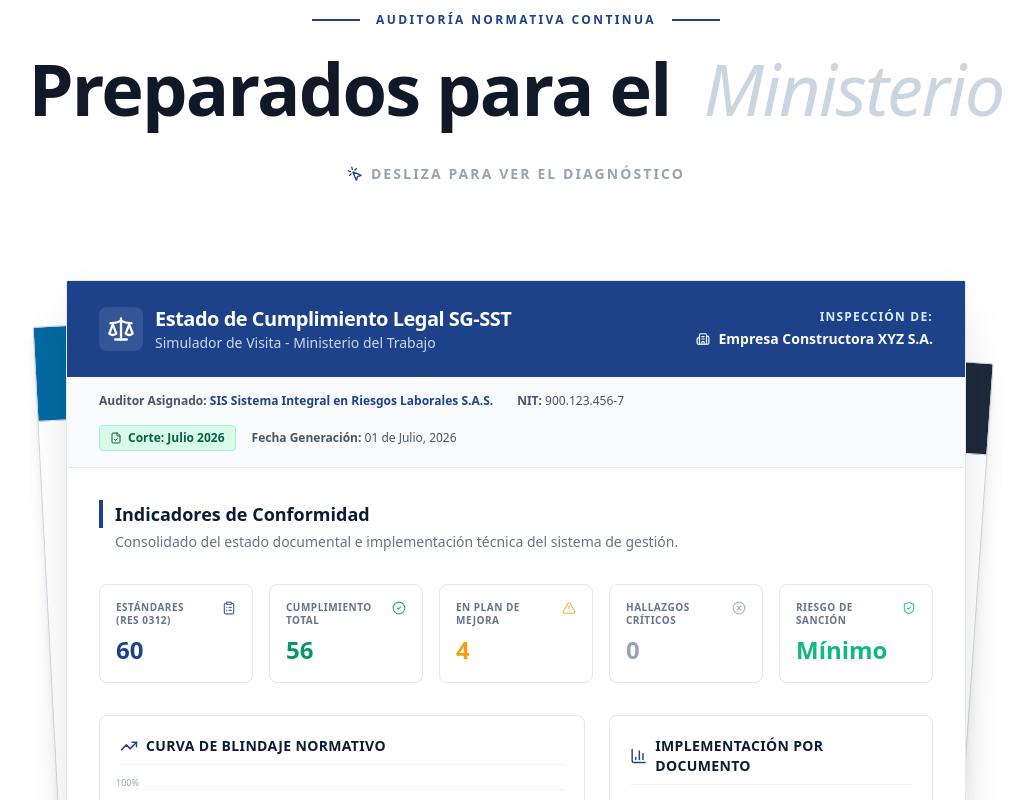
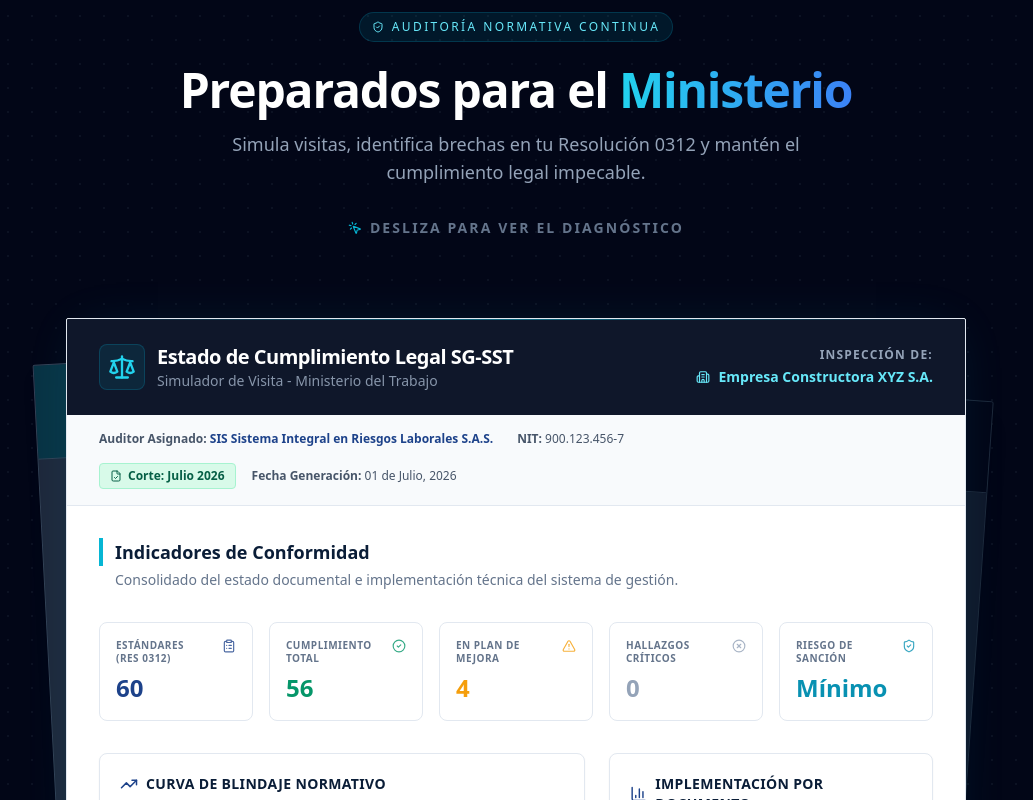
Before and after one commit to integralsst/SIS_CLIENT, a React (Vite) app: page / in a window 1280 px wide. Shown: the part 1580-2380 px from the top of the page, without its empty margins (124-1157 px from the left). Built offline with nearby package versions, Linux system fonts and the light colour scheme.

Commit message:
upgrade dashboard2

```diff
--- a/src/components/SGSSTDashboard.tsx
+++ b/src/components/SGSSTDashboard.tsx
@@ -16,7 +16,7 @@ const sgsstData = {
   periodo: "Corte: Julio 2026",
   fechaEmision: "01 de Julio, 2026",
   kpis: {
-    totalEstandares: 60, // Ref. Res 0312 para empresas riesgo V
+    totalEstandares: 60,
     cumplimiento: 56,
     planMejora: 4,
     criticos: 0,
@@ -53,7 +53,7 @@ const ReportSection: React.FC<{ title: string; icon: React.ElementType; children
   </div>
 );
 
-// 1. Gráfico de Barras (Cumplimiento por Áreas)
+// 1. Gráfico de Barras
 const ComplianceBarChart: React.FC<{ data: typeof sgsstData.auditoriasInternas }> = ({ data }) => {
   return (
     <div className="flex flex-col justify-between h-full w-full gap-2 md:gap-3">
@@ -66,7 +66,7 @@ const ComplianceBarChart: React.FC<{ data: typeof sgsstData.auditoriasInternas }
             </div>
             <div className="w-full h-2 md:h-2.5 bg-slate-100 rounded-sm overflow-hidden transform-gpu">
               <motion.div
-                className={`h-full rounded-sm transform-gpu will-change-[width] ${item.avance === 100 ? 'bg-[#10b981]' : 'bg-[#1d428a]'}`}
+                className={`h-full rounded-sm transform-gpu will-change-[width] ${item.avance === 100 ? 'bg-cyan-500' : 'bg-[#1d428a]'}`}
                 initial={{ width: 0 }}
                 whileInView={{ width: `${item.avance}%` }}
                 viewport={{ once: true }}
@@ -80,10 +80,10 @@ const ComplianceBarChart: React.FC<{ data: typeof sgsstData.auditoriasInternas }
   );
 };
 
-// 2. Gráfico de Área (Evolución % de Cumplimiento)
+// 2. Gráfico de Área
 const TimelineAreaChart: React.FC<{ data: typeof sgsstData.evolucionCumplimiento }> = ({ data }) => {
   const [hoveredIndex, setHoveredIndex] = useState<number | null>(null);
-  const maxVal = 100; // Porcentaje máximo fijo
+  const maxVal = 100;
 
   const getCoordinates = (index: number, value: number) => ({
     x: (index / (data.length - 1)) * 100,
@@ -98,7 +98,6 @@ const TimelineAreaChart: React.FC<{ data: typeof sgsstData.evolucionCumplimiento
     <div className="w-full h-full flex flex-col relative pt-2">
       <div className="flex-1 relative w-full mb-2 min-h-[120px]">
 
-        {/* Grid Horizontal (0%, 33%, 66%, 100%) */}
         <div className="absolute inset-0 flex flex-col justify-between pointer-events-none">
           {[0, 1, 2, 3].map(i => (
             <div key={i} className="w-full border-t border-slate-100 relative">
@@ -112,7 +111,7 @@ const TimelineAreaChart: React.FC<{ data: typeof sgsstData.evolucionCumplimiento
         <svg viewBox="0 0 100 100" preserveAspectRatio="none" className="absolute inset-0 h-full overflow-visible ml-6 w-[calc(100%-1.5rem)]">
           <defs>
             <linearGradient id="areaColor" x1="0" y1="0" x2="0" y2="1">
-              <stop offset="0%" stopColor="#10b981" stopOpacity="0.15" />
+              <stop offset="0%" stopColor="#06b6d4" stopOpacity="0.15" /> {/* Usando cyan-500 en HEX */}
               <stop offset="100%" stopColor="#1d428a" stopOpacity="0" />
             </linearGradient>
           </defs>
@@ -121,12 +120,11 @@ const TimelineAreaChart: React.FC<{ data: typeof sgsstData.evolucionCumplimiento
             initial={{ opacity: 0 }} whileInView={{ opacity: 1 }} transition={{ duration: 1 }}
             className="transform-gpu" />
 
-          <motion.polyline points={polylinePoints} fill="transparent" stroke="#10b981" strokeWidth="2.5" strokeLinecap="round" strokeLinejoin="round"
+          <motion.polyline points={polylinePoints} fill="transparent" stroke="#06b6d4" strokeWidth="2.5" strokeLinecap="round" strokeLinejoin="round"
             initial={{ pathLength: 0 }} whileInView={{ pathLength: 1 }} transition={{ duration: 1.5, ease: "easeInOut" }}
             className="transform-gpu" />
         </svg>
 
-        {/* Puntos de datos */}
         {pointsList.map((p, i) => (
           <div key={`dot-${i}`}
                className="absolute w-6 h-6 -ml-3 -mt-3 flex items-center justify-center cursor-pointer z-20 group ml-6 touch-manipulation"
@@ -136,7 +134,7 @@ const TimelineAreaChart: React.FC<{ data: typeof sgsstData.evolucionCumplimiento
                onClick={() => setHoveredIndex(hoveredIndex === i ? null : i)}
           >
             <motion.div initial={{ scale: 0 }} whileInView={{ scale: 1 }} transition={{ delay: 0.5 + (i*0.1) }}
-                 className="relative w-2.5 h-2.5 md:w-3 md:h-3 rounded-full bg-white border-2 border-[#10b981] group-hover:scale-125 group-hover:bg-[#10b981] transition-all duration-200 shadow-sm" />
+                 className="relative w-2.5 h-2.5 md:w-3 md:h-3 rounded-full bg-white border-2 border-cyan-500 group-hover:scale-125 group-hover:bg-cyan-500 transition-all duration-200 shadow-sm" />
 
             <AnimatePresence>
               {hoveredIndex === i && (
@@ -159,10 +157,10 @@ const TimelineAreaChart: React.FC<{ data: typeof sgsstData.evolucionCumplimiento
   );
 };
 
-// 3. Gráfico de Dona (Estado Res 0312)
+// 3. Gráfico de Dona
 const StatusDonutChart: React.FC<{ kpis: typeof sgsstData.kpis }> = ({ kpis }) => {
   const data = [
-    { label: "Cumple Totalmente", val: kpis.cumplimiento, color: "#10b981" },
+    { label: "Cumple Totalmente", val: kpis.cumplimiento, color: "#06b6d4" }, // Cyan-500
     { label: "Plan de Acción", val: kpis.planMejora, color: "#f59e0b" },
     { label: "No Cumple (Crítico)", val: kpis.criticos, color: "#ef4444" }
   ];
@@ -178,7 +176,7 @@ const StatusDonutChart: React.FC<{ kpis: typeof sgsstData.kpis }> = ({ kpis }) =
         <svg viewBox="0 0 100 100" className="w-full h-full overflow-visible transform -rotate-90">
           <circle cx="50" cy="50" r={radius} fill="transparent" stroke="#f1f5f9" strokeWidth="8" />
           {data.map((d, i) => {
-            if (d.val === 0) return null; // Saltar si el valor es 0
+            if (d.val === 0) return null;
             const pct = (d.val / total) * 100;
             const dash = `${(pct / 100) * circumference} ${circumference}`;
             const offset = -((accumulatedPct / 100) * circumference);
@@ -226,30 +224,34 @@ export const SGSSTDashboard = () => {
   if (!isMounted) return null;
 
   return (
-    <section className="min-h-screen w-full max-w-[100vw] overflow-x-hidden bg-white font-sans flex flex-col items-center p-4 py-12 md:py-16 lg:py-24">
+    // Se elimina el bg-white para que herede el fondo de LandingPage
+    <section className="w-full max-w-[100vw] overflow-x-hidden font-sans flex flex-col items-center p-4 py-16 md:py-24">
 
-      {/* --- CABECERA --- */}
+      {/* --- CABECERA ALINEADA CON EL HERO Y COMPARISON --- */}
       <motion.div
-        initial={{ opacity: 0, y: -20 }}
-        animate={{ opacity: 1, y: 0 }}
-        transition={{ duration: 0.6 }}
-        className="w-full max-w-5xl flex flex-col items-center text-center mb-12 md:mb-24 z-10 px-2"
+        initial={{ opacity: 0, y: 40 }}
+        whileInView={{ opacity: 1, y: 0 }}
+        viewport={{ once: true, margin: "-50px" }}
+        transition={{ duration: 0.8, ease: [0.16, 1, 0.3, 1] }}
+        className="w-full max-w-5xl flex flex-col items-center text-center mb-16 md:mb-20 z-10 px-2"
       >
-        <div className="flex items-center gap-3 md:gap-4 text-[9px] md:text-xs font-bold text-[#1d428a] tracking-[0.2em] uppercase mb-4 md:mb-6">
-          <span className="w-6 md:w-12 h-[1.5px] bg-[#1d428a]"></span>
-          Auditoría Normativa Continua
-          <span className="w-6 md:w-12 h-[1.5px] bg-[#1d428a]"></span>
+        <div className="inline-flex items-center gap-2 px-3 py-1.5 rounded-full border border-cyan-500/20 bg-cyan-500/10 text-cyan-300 text-[10px] md:text-xs uppercase tracking-[0.2em] font-medium mb-6">
+          <ShieldCheck size={12} /> Auditoría Normativa Continua
         </div>
 
-        <h2 className="text-3xl sm:text-4xl md:text-6xl lg:text-[4.5rem] leading-[1.1] font-black text-[#111827] tracking-tight flex flex-col md:block w-full">
-          <span>Preparados para el </span>
-          <span className="font-light italic text-slate-300 md:ml-4">
+        <h3 className="text-3xl md:text-5xl font-bold text-white tracking-tight mb-4 leading-[1.1]">
+          Preparados para el <br className="md:hidden" />
+          <span className="text-transparent bg-clip-text bg-gradient-to-r from-cyan-400 to-blue-500">
             Ministerio
           </span>
-        </h2>
+        </h3>
 
-        <div className="mt-6 md:mt-10 flex items-center justify-center gap-2 text-[10px] md:text-sm font-semibold text-slate-400 tracking-[0.1em] md:tracking-[0.15em] uppercase">
-          <MousePointerClick size={14} className="text-[#1d428a] md:w-4 md:h-4" />
+        <p className="text-slate-400 font-medium max-w-xl mx-auto text-base md:text-lg mb-8">
+          Simula visitas, identifica brechas en tu Resolución 0312 y mantén el cumplimiento legal impecable.
+        </p>
+
+        <div className="flex items-center justify-center gap-2 text-[10px] md:text-sm font-semibold text-slate-500 tracking-[0.1em] md:tracking-[0.15em] uppercase">
+          <MousePointerClick size={14} className="text-cyan-500" />
           Desliza para ver el diagnóstico
         </div>
       </motion.div>
@@ -257,49 +259,55 @@ export const SGSSTDashboard = () => {
       {/* --- CONTENEDOR RELATIVO PARA EL EFECTO APILADO --- */}
       <div className="relative w-full max-w-[900px] z-0 px-2 md:px-0">
 
-        {/* PAPEL 3 (Fondo profundo) */}
+        {/* PAPEL 3 (Fondo profundo) - Adaptado a colores oscuros */}
         <motion.div
           initial={{ opacity: 0, rotate: 0, scale: 0.95 }}
-          animate={{ opacity: 1, rotate: 4, scale: 0.95, y: 25, x: 15 }}
+          whileInView={{ opacity: 1, rotate: 4, scale: 0.95, y: 25, x: 15 }}
+          viewport={{ once: true }}
           transition={{ duration: 0.7, delay: 0.4, ease: "easeOut" }}
-          className="absolute inset-0 bg-white shadow-xl border border-slate-300 rounded-sm overflow-hidden z-0 flex flex-col transform-gpu"
+          className="absolute inset-0 bg-slate-900 border border-slate-800 rounded-sm overflow-hidden z-0 flex flex-col transform-gpu shadow-xl"
         >
-          <div className="bg-slate-800 px-8 py-6 h-20 md:h-24 w-full border-b border-slate-200"></div>
-          <div className="flex-1 w-full bg-white opacity-40"></div>
+          <div className="bg-slate-950 px-8 py-6 h-20 md:h-24 w-full border-b border-slate-800"></div>
+          <div className="flex-1 w-full bg-slate-900/40"></div>
         </motion.div>
 
-        {/* PAPEL 2 (Medio) */}
+        {/* PAPEL 2 (Medio) - Adaptado a colores oscuros */}
         <motion.div
           initial={{ opacity: 0, rotate: 0, scale: 0.98 }}
-          animate={{ opacity: 1, rotate: -3, scale: 0.98, y: 12, x: -15 }}
+          whileInView={{ opacity: 1, rotate: -3, scale: 0.98, y: 12, x: -15 }}
+          viewport={{ once: true }}
           transition={{ duration: 0.7, delay: 0.2, ease: "easeOut" }}
-          className="absolute inset-0 bg-white shadow-lg border border-slate-300 rounded-sm overflow-hidden z-10 flex flex-col transform-gpu"
+          className="absolute inset-0 bg-slate-800 border border-slate-700 rounded-sm overflow-hidden z-10 flex flex-col transform-gpu shadow-lg"
         >
-          <div className="bg-sky-700 px-8 py-6 h-20 md:h-24 w-full border-b border-slate-200"></div>
-          <div className="flex-1 w-full bg-white opacity-60"></div>
+          <div className="bg-cyan-950 px-8 py-6 h-20 md:h-24 w-full border-b border-slate-700"></div>
+          <div className="flex-1 w-full bg-slate-800/60"></div>
         </motion.div>
 
-        {/* PAPEL 1 (Principal) */}
+        {/* PAPEL 1 (Principal - El documento sigue siendo claro para legibilidad) */}
         <motion.div
           initial={{ opacity: 0, y: 40 }}
-          animate={{ opacity: 1, y: 0 }}
+          whileInView={{ opacity: 1, y: 0 }}
+          viewport={{ once: true }}
           transition={{ duration: 0.5, ease: "easeOut" }}
-          className="relative z-20 w-full bg-white shadow-[0_20px_50px_-15px_rgba(0,0,0,0.2)] border border-slate-200 rounded-sm overflow-hidden flex flex-col transform-gpu"
+          className="relative z-20 w-full bg-white shadow-[0_0_50px_-15px_rgba(6,182,212,0.15)] border border-slate-200 rounded-sm overflow-hidden flex flex-col transform-gpu"
         >
           {/* ENCABEZADO DEL REPORTE */}
-          <div className="bg-[#1d428a] px-4 py-4 md:px-8 md:py-6 text-white flex flex-col sm:flex-row justify-between items-start sm:items-center gap-3 md:gap-4">
-            <div className="flex items-center gap-3">
-              <div className="p-1.5 md:p-2 bg-white/10 rounded-lg shrink-0">
-                <Scale size={24} className="text-white md:w-7 md:h-7" />
+          <div className="bg-slate-900 px-4 py-4 md:px-8 md:py-6 text-white flex flex-col sm:flex-row justify-between items-start sm:items-center gap-3 md:gap-4 relative overflow-hidden">
+            {/* Acento cyan sutil */}
+            <div className="absolute top-0 inset-x-0 h-px bg-gradient-to-r from-transparent via-cyan-500/50 to-transparent" />
+
+            <div className="flex items-center gap-3 relative z-10">
+              <div className="p-1.5 md:p-2 bg-cyan-500/10 border border-cyan-500/20 rounded-lg shrink-0">
+                <Scale size={24} className="text-cyan-400 md:w-7 md:h-7" />
               </div>
               <div>
                 <h1 className="text-base md:text-xl font-bold tracking-tight leading-tight">Estado de Cumplimiento Legal SG-SST</h1>
-                <p className="text-[10px] md:text-sm text-blue-100 font-medium opacity-90">Simulador de Visita - Ministerio del Trabajo</p>
+                <p className="text-[10px] md:text-sm text-slate-400 font-medium opacity-90">Simulador de Visita - Ministerio del Trabajo</p>
               </div>
             </div>
-            <div className="text-left sm:text-right w-full sm:w-auto mt-1 sm:mt-0 pt-3 sm:pt-0 border-t border-blue-400/30 sm:border-0">
-              <p className="text-[9px] md:text-xs text-blue-100 uppercase tracking-widest font-semibold mb-0.5 md:mb-1">Inspección de:</p>
-              <p className="text-xs md:text-sm font-bold flex items-center justify-start sm:justify-end gap-1.5 md:gap-2">
+            <div className="text-left sm:text-right w-full sm:w-auto mt-1 sm:mt-0 pt-3 sm:pt-0 border-t border-slate-800 sm:border-0 relative z-10">
+              <p className="text-[9px] md:text-xs text-slate-400 uppercase tracking-widest font-semibold mb-0.5 md:mb-1">Inspección de:</p>
+              <p className="text-xs md:text-sm font-bold flex items-center justify-start sm:justify-end gap-1.5 md:gap-2 text-cyan-300">
                 <Building2 size={12} className="md:w-[14px] md:h-[14px]" /> {sgsstData.cliente}
               </p>
             </div>
@@ -322,9 +330,8 @@ export const SGSSTDashboard = () => {
           {/* CUERPO DEL INFORME */}
           <div className="p-4 md:p-8 flex flex-col gap-4 md:gap-6">
 
-            {/* Título de Sección */}
             <div className="flex flex-col mb-1 md:mb-2">
-              <h2 className="text-sm md:text-lg font-bold text-[#0a1d37] border-l-3 md:border-l-4 border-[#1d428a] pl-2 md:pl-3 leading-tight">Indicadores de Conformidad</h2>
+              <h2 className="text-sm md:text-lg font-bold text-[#0a1d37] border-l-3 md:border-l-4 border-cyan-500 pl-2 md:pl-3 leading-tight">Indicadores de Conformidad</h2>
               <p className="text-[10px] md:text-sm text-slate-500 mt-1 pl-3 md:pl-4">Consolidado del estado documental e implementación técnica del sistema de gestión.</p>
             </div>
 
@@ -335,7 +342,7 @@ export const SGSSTDashboard = () => {
                 { label: "Cumplimiento Total", val: sgsstData.kpis.cumplimiento, Icon: CheckCircle2, color: "text-emerald-600" },
                 { label: "En Plan de Mejora", val: sgsstData.kpis.planMejora, Icon: AlertTriangle, color: "text-amber-500" },
                 { label: "Hallazgos Críticos", val: sgsstData.kpis.criticos, Icon: XCircle, color: "text-slate-400" },
-                { label: "Riesgo de Sanción", val: sgsstData.kpis.nivelRiesgoSancion, Icon: ShieldCheck, color: "text-[#10b981]" },
+                { label: "Riesgo de Sanción", val: sgsstData.kpis.nivelRiesgoSancion, Icon: ShieldCheck, color: "text-cyan-600" },
               ].map((kpi, i) => (
                 <div key={i} className={`bg-white border border-slate-200 rounded-lg p-2.5 md:p-4 flex flex-col relative overflow-hidden ${i === 4 ? 'col-span-2 md:col-span-1' : ''}`}>
                   <div className="flex justify-between items-start mb-1.5 md:mb-2">
```
